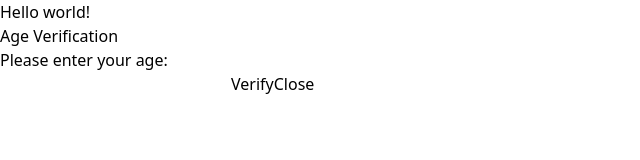
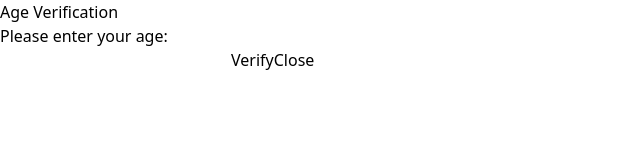
Before and after one commit to The-Bosses/TheWineStore, a React app: page public/index.html in a window 1280 px wide. Shown: the whole page, without its empty margins (0-640 px from the left). Built offline with nearby package versions, Linux system fonts and the light colour scheme; files whose address does not match are found by name.

Commit message:
Update index.html

```diff
--- a/public/index.html
+++ b/public/index.html
@@ -6,9 +6,6 @@
     <script defer src='/dist/main.js'></script>
   </head>
   <body>
-    <h1 class="text-3xl font-bold underline text-dodgerblue">
-      Hello world!
-    </h1>
     <div id='root'></div>
   </body>
 </html>
```
